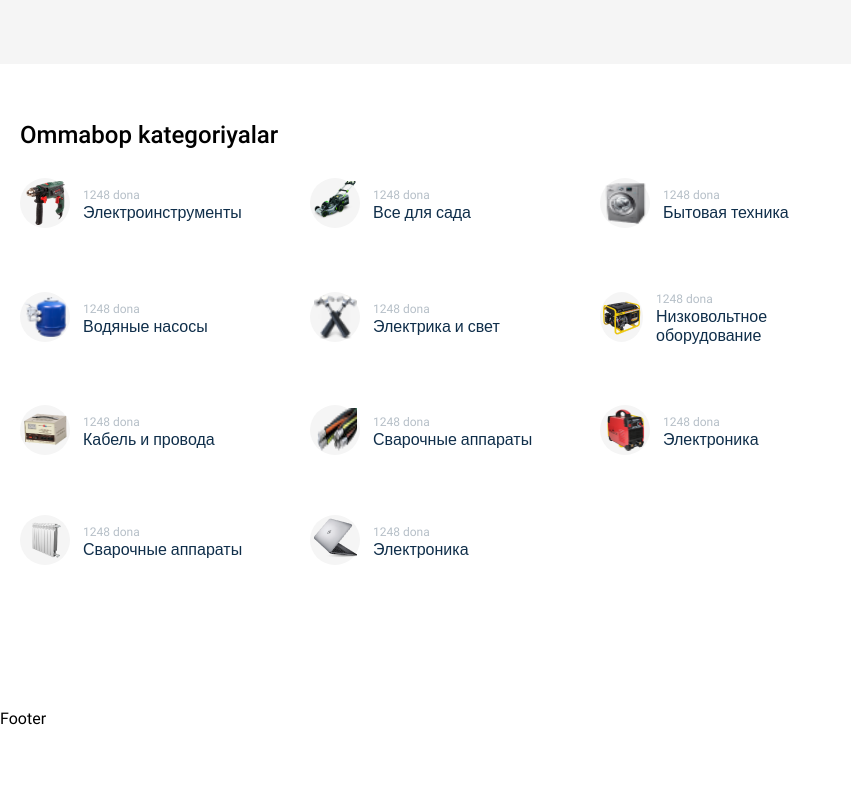
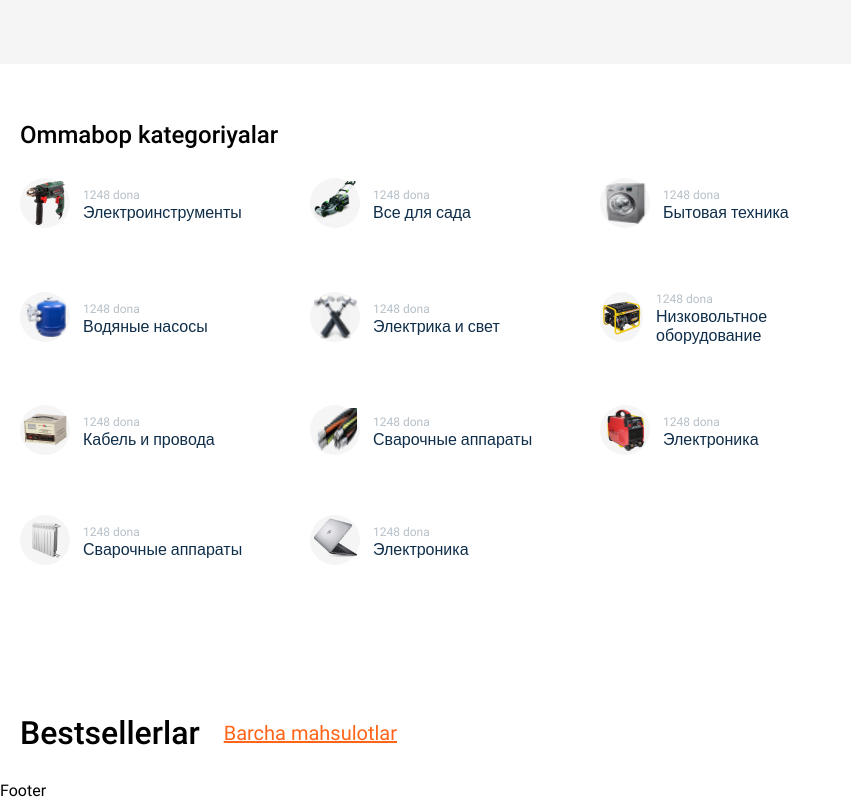
Before and after one commit to Islomjonsdev/online-shop, a React (Vite) app: page / in a window 1280 px wide. Shown: the part 702-1502 px from the top of the page, without its empty margins (0-851 px from the left). Before the commit the page ends 1430 px from the top, so only its background shows below. Built offline with nearby package versions, Linux system fonts and the light colour scheme.

Commit message:
products top done

```diff
--- a/public/locales/en/translation.json
+++ b/public/locales/en/translation.json
@@ -13,5 +13,7 @@
     "productDay": "Product of the day",
     "discount": "Discount",
     "noReviews": "No reviews",
-    "blue": "Blue"
+    "blue": "Blue",
+    "bestSellers": "Bestsellers",
+    "allProducts": "All products"
 }
--- a/public/locales/ru/translation.json
+++ b/public/locales/ru/translation.json
@@ -13,5 +13,7 @@
     "productDay": "Tовар дня",
     "discount": "Cкидка",
     "noReviews": "Нет отзывов",
-    "blue": "Cиний"
+    "blue": "Cиний",
+    "bestSellers": "Хиты продаж",
+    "allProducts": "Все товары"
 }
--- a/public/locales/uz/translation.json
+++ b/public/locales/uz/translation.json
@@ -13,5 +13,7 @@
     "productDay": "Kun mahsuloti",
     "discount": "Chegirma",
     "noReviews": "Sharhlar yo'q",
-    "blue": "Ko'k"
+    "blue": "Ko'k",
+    "bestSellers": "Bestsellerlar",
+    "allProducts": "Barcha mahsulotlar"
 }
--- /dev/null
+++ b/src/components/Products/Products.jsx
@@ -0,0 +1,19 @@
+import React from 'react';
+import { useTranslation } from 'react-i18next';
+import style from "./Products.module.scss"
+
+const Products = () => {
+    const { t } = useTranslation()
+  return (
+    <section className={style.products}>
+        <div className={style.container}>
+            <div className={style.profucts_top}>
+                <h3>{t("bestSellers")}</h3>
+                <span>{t("allProducts")}</span>
+            </div>
+        </div>
+    </section>
+  )
+}
+
+export default Products
--- /dev/null
+++ b/src/components/Products/Products.module.scss
@@ -0,0 +1,36 @@
+@import "../../scss/variable.scss";
+
+.products {
+    .container {
+        max-width: 1672px;
+        width: 100%;
+        margin-right: auto;
+        margin-left: auto;
+        padding-left: 20px;
+        padding-right: 20px;
+    }
+
+    .profucts_top {
+        display: flex;
+        align-items: center;
+        gap: 24px;
+        margin-bottom: 24px;
+
+        h3 {
+            color: $black;
+            font-size: 32px;
+            font-style: normal;
+            font-weight: 500;
+            line-height: 48px; /* 150% */
+        }
+
+        span {
+            color: $orange;
+            font-size: 20px;
+            font-style: normal;
+            font-weight: 400;
+            line-height: 28px; /* 140% */
+            text-decoration-line: underline;
+        }
+    }
+}
--- a/src/pages/Home/Home.jsx
+++ b/src/pages/Home/Home.jsx
@@ -1,12 +1,14 @@
 import React from 'react'
 import Category from '../../components/Category/Category'
 import Hero from '../../components/Hero/Hero'
+import Products from '../../components/Products/Products'
 
 const Home = () => {
   return (
     <main>
         <Hero />
         <Category />
+        <Products />
     </main>
   )
 }
```
Also changed, not shown: src/Api/ProductsApi.js (added, +7 -0 lines).
